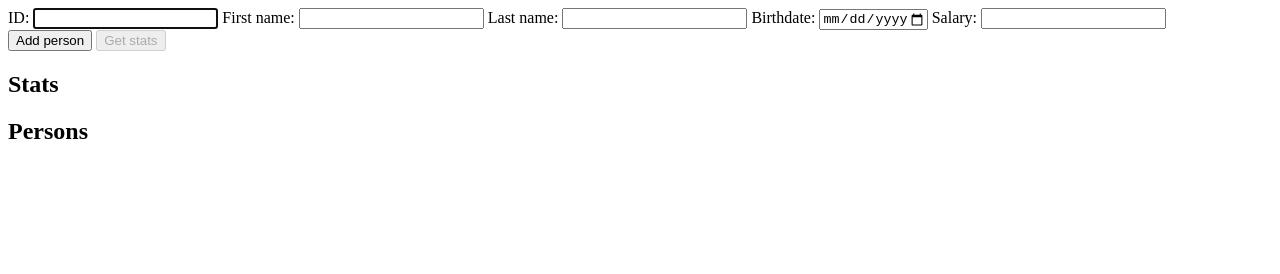
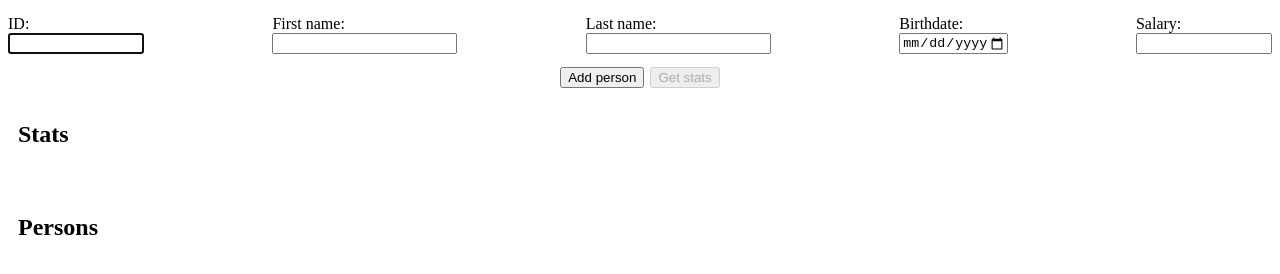
Before and after one commit to MatveyRomodanovskiy/20_hw_Company, a plain HTML site: page index.html in a window 1280 px wide. Drawn offline with Linux system fonts and the light colour scheme.

Commit message:
final with light css

```diff
--- a/index.html
+++ b/index.html
@@ -10,7 +10,7 @@
     <script src="./script.js" defer></script>
 </head>
 <body>
-<div>
+<div id="input">
     <label>ID:
         <input type="text" id="personId" required autofocus>
     </label>
@@ -27,12 +27,14 @@
         <input type="number" id="salary"  min="0" required>
     </label>
 </div>
+<div id="inputButtons">
 <button id="addPerson">Add person</button>
 <button id="calcStats">Get stats</button>
+</div>
 <div id="stats">
     <h2 id="statsTitle">Stats</h2>
 </div>
-<div>
+<div id="persons">
     <h2>Persons</h2>
     <ol id="personsList"></ol>
 </div>
--- a/todo.css
+++ b/todo.css
@@ -1,4 +1,71 @@
+
+#input{
+        display: flex;
+        flex-direction: column;
+        justify-content: center;
+        align-items: flex-start;
+}
+label{
+    display: flex;
+    flex-direction: column;
+    margin-top: 7px;
+}
+#inputButtons{
+    display: flex;
+    flex-direction: row;
+    margin: 4px;
+    justify-content: flex-start;;
+}
+button{
+    margin: 3px;
+}
+ul{
+    margin-top: 0;
+}
+ol{
+    margin-top: 0;
+}
+    @media (min-width: 600px){
 .del{
     color: red;
     margin-left: 5px;
 }
+#input{
+    display: flex;
+    flex-direction: row;
+    justify-content: space-between;
+}
+#stats{
+    margin: 10px;
+    display: flex;
+    flex-direction: column;
+}
+#inputButtons{
+    display: flex;
+    flex-direction: row;
+    margin: 10px;
+    justify-content: center;;
+}
+#personId{
+    width: 10vw;
+}
+#salary{
+    width: 10vw;
+}
+#persons{
+    margin: 10px;
+    display: flex;
+    flex-direction: column;
+}
+#personsList{
+    margin: 10px;
+    display: flex;
+    flex-direction: column;
+}
+label{
+    display: flex;
+    flex-direction: column;
+}
+
+
+    }
```
